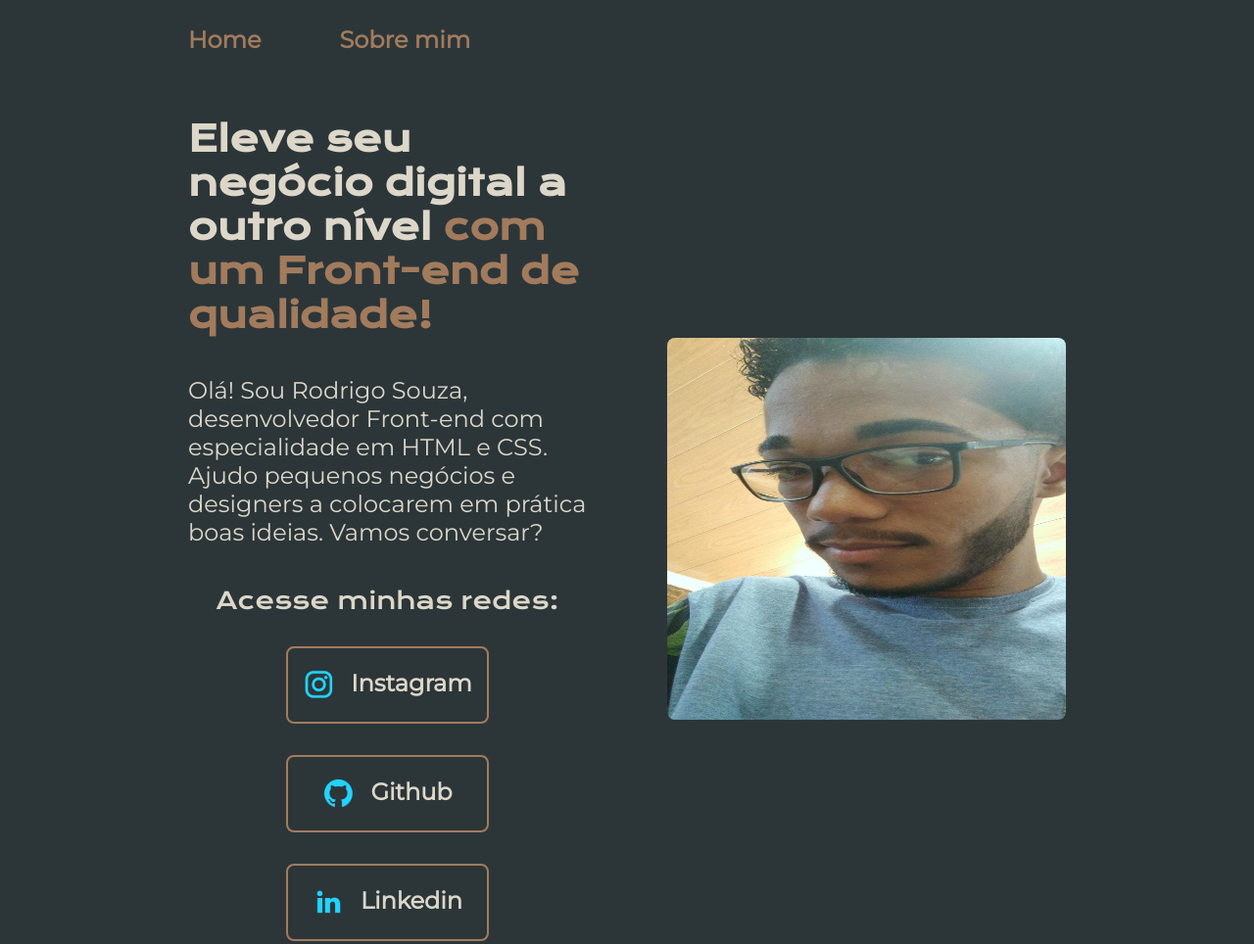
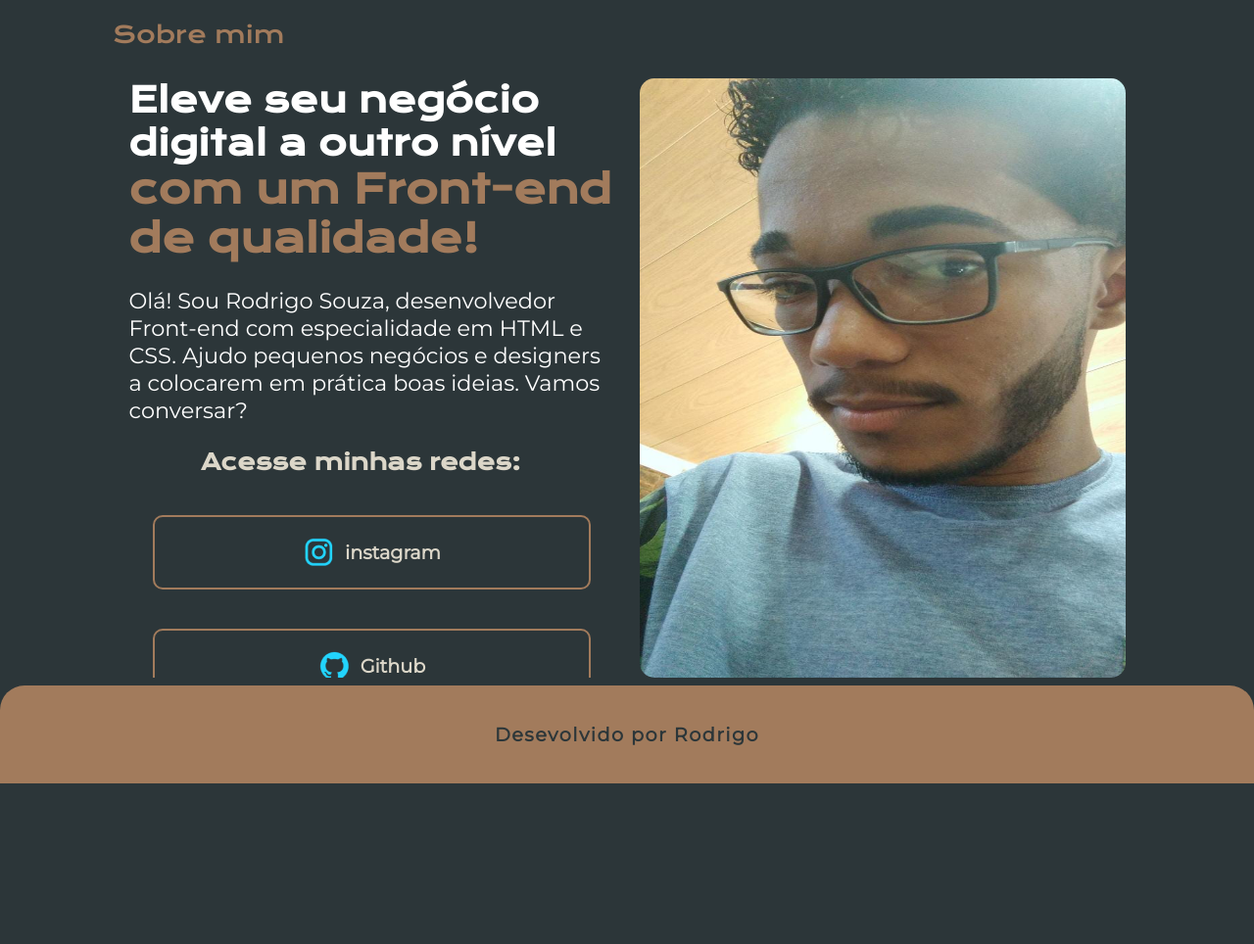
Before and after one commit to Devjhonax/portifolioDeRodrigo, a plain HTML site: page index.html in a window 1280 px wide. Shown: the top 964 px of the page at 98% size. After the commit the page ends 800 px from the top, so only its background shows below. Drawn offline with nearby package versions, Linux system fonts and the light colour scheme.

Commit message:
portifolio remake

```diff
--- /dev/null
+++ b/assets/reset.css
@@ -0,0 +1,21 @@
+@import url('https://fonts.googleapis.com/css2?family=Krona+One&display=swap');
+
+@import url('https://fonts.googleapis.com/css2?family=Montserrat&display=swap');
+
+@import url('https://fonts.googleapis.com/css2?family=Montserrat&display=swap');
+
+:root {
+    --cor-primaria: #2C3639;
+    --cor-secundaria: #DCD7C9;
+    --cor-terciaria: #A27B5C;
+    --cor-hover: #3F4E4F;
+
+    --fonte-primaria: "Krona One", sans-serif;
+    --fonte-secundaria: "Montserrat", sans-serif;
+}
+
+*{
+    padding: 0;
+    margin: 0;
+    box-sizing: border-box;
+}
--- /dev/null
+++ b/assets/style.css
@@ -0,0 +1,196 @@
+@import url(/assets/reset.css);
+
+body {
+    background-color: var(--cor-primaria);
+}
+
+header {
+    position: sticky;
+    top: 0;
+    background-color: var(--cor-primaria);
+    font-family: var(--fonte-primaria);
+    padding: 25px;
+    display: flex;
+    height: 70px;
+    align-items: center;
+
+}
+
+header a {
+    color: var(--cor-terciaria);
+    font-weight: 500;
+    font-size: 1.1rem;
+    text-decoration: none;
+    transition: 0.6s;
+}
+
+header a:hover {
+    color: #f5d1b4;
+    cursor: pointer;
+}
+
+main {
+    padding: 10px 20px;
+}
+
+.perfil {
+    display: flex;
+    justify-content: center;
+}
+
+.perfil img {
+    width: 90%;
+    height: 400px;
+    border-radius: 15px;
+    margin-bottom: 35px;
+}
+
+.texto {
+    font-family: var(--fonte-primaria);
+    color: #ffffff;
+    font-size: 1.1rem;
+}
+
+span {
+    color: var(--cor-terciaria);
+    font-size: 2.5rem;
+}
+
+h3 {
+    width: 17ch;
+    text-wrap: nowrap;
+    overflow: hidden;
+    animation: letter-animation 2.5s steps(35) infinite alternate-reverse;
+}
+
+.sobre h1 {
+    color: var(--cor-terciaria);
+}
+
+@keyframes letter-animation {
+    from {
+        width: 0ch;
+    }
+}
+
+.texto p {
+    margin: 25px 0;
+    font-family: var(--fonte-secundaria);
+    font-size: 1.4rem;
+}
+
+.redes {
+    display: flex;
+    align-items: center;
+    flex-direction: column;
+    gap: 15px;
+}
+
+.icons {
+    display: flex;
+    align-items: center;
+    justify-content: center;
+    border: 2px solid var(--cor-terciaria);
+    padding: 20px 15px;
+    gap: 10px;
+    width: 90%;
+    border-radius: 10px;
+    transition: 0.6s;
+    margin-top: 25px;
+}
+
+.icons:hover {
+    background-color: var(--cor-terciaria);
+    border: 2px solid var(--cor-secundaria);
+    cursor: pointer;
+    transform: scale(1.1);
+}
+
+.icons:hover a {
+    color: var(--cor-primaria);
+}
+
+.redes h3 {
+    color: var(--cor-secundaria);
+    font-size: 1.4rem;
+    font-family: var(--fonte-primaria);
+}
+
+.icons a {
+    color: var(--cor-secundaria);
+    font-family: var(--fonte-secundaria);
+    text-decoration: none;
+    font-size: 1.2rem;
+    font-weight: 700;
+    transition: 0.6s;
+}
+
+footer {
+    margin-top: 25px;
+    height: 100px;
+    background-color: var(--cor-terciaria);
+    display: flex;
+    align-items: center;
+    justify-content: center;
+    color: var(--cor-primaria);
+    font-size: 1.2rem;
+    font-weight: 600;
+    letter-spacing: 1.5px;
+    font-family: var(--fonte-secundaria);
+    border-radius: 25px 25px 0px 0px;
+}
+
+@media screen and (min-width: 700px) {
+    body {
+        height: 100vh;
+        overflow: hidden;
+    }
+
+    header {
+        padding: 0 0 0 115px;
+        background-color: transparent;
+    }
+
+    header a {
+        font-size: 1.5rem;
+    }
+
+    main {
+        display: flex;
+        justify-content: center;
+        gap: 25px;
+        height: 79%;
+    }
+
+    .perfil {
+        order: 1;
+        width: 40%;
+    }
+
+    .perfil img {
+        width: 100%;
+        height: 100%;
+    }
+
+    .todo {
+        display: flex;
+        flex-direction: column;
+        width: 40%;
+        height: 100%;
+        overflow: hidden scroll;
+        scrollbar-width: none;
+    }
+
+    footer {
+        position: absolute;
+        bottom: 0;
+        left: 0;
+        right: 0;
+    }
+
+    .sobre {
+        width: 40%;
+    }
+
+
+}
--- a/index.html
+++ b/index.html
@@ -1,42 +1,50 @@
 <!DOCTYPE html>
 <html lang="pt-br">
+
 <head>
     <meta charset="UTF-8">
     <meta name="viewport" content="width=device-width, initial-scale=1.0">
     <title>Portifólio</title>
-    <link rel="stylesheet" href="./styles/style.css">
+    <link rel="stylesheet" href="assets/style.css">
 </head>
+
 <body>
-    <header class="cabecalho">
-        <nav class="cabecalho__menu">
-            <a class="cabecalho__menu__link" href="index.html">Home</a>
-            <a class="cabecalho__menu__link" href="about.html">Sobre mim</a>
-        </nav>
-    </header>
-    <main class="apresentacao">
-    <section class="apresentacao__conteudo">
-        <h1 class="apresentacao__conteudo__titulo">Eleve seu negócio digital a outro nível <strong class="titulo-destaque">com um Front-end de qualidade!</strong></h1>
-        <p class="apresentacao__conteudo__texto">Olá! Sou Rodrigo Souza, desenvolvedor Front-end com especialidade em HTML e CSS. Ajudo pequenos negócios e designers a colocarem em prática boas ideias. Vamos conversar?</p>
-        <div class="apresentacao__links">
-            <h2 class="apresentacao__links__subtitulo">Acesse minhas redes:</h2>
-        <a class="apresentacao__links__navegacao" href="https://instagram.com/rodrigosouzabrs">
-           <img src="./assets/instagram.png" alt="Instagram">
-            Instagram
-        </a>
-        <a class="apresentacao__links__navegacao" href="https://github.com/Rodrigo0e">
-            <img src="./assets/github.png" alt="Github">
-            Github
-        </a>
-        <a class="apresentacao__links__navegacao" href="https://linkedin.com/in/Rodrigo Barros Souza">
-            <img src="./assets/linkedin.png" alt="Linkedin">
-            Linkedin
-        </a>
+    <header><a href="about.html">Sobre mim</a></header>
+    <main>
+        <div class="perfil">
+            <img src="assets/img/img.jpg" alt="Perfil">
         </div>
-    </section>
-<img class="foto_de_Rodrigo" src="./assets/img.jpg" alt="Foto de Rodrigo">
+
+        <div class="todo">
+            <div class="texto">
+                <h1>Eleve seu negócio digital a outro nível <span>com um
+                        Front-end de qualidade!</span>
+                </h1>
+                <p>Olá! Sou Rodrigo Souza, desenvolvedor Front-end com especialidade em HTML
+                    e CSS. Ajudo pequenos negócios e designers a colocarem em prática boas ideias. Vamos conversar?
+                </p>
+            </div>
+
+            <div class="redes">
+                <h3>Acesse minhas redes:</h3>
+                <div class="icons">
+                    <img src="assets/img/instagram.png" alt="">
+                    <a href="https://instagram.com/rodrigosouzabrs" target="_blank">instagram</a>
+                </div>
+                <div class="icons">
+                    <img src="assets/img/github.png" alt="">
+                    <a href="https://github.com/Rodrigo0e" target="_blank">Github</a>
+                </div>
+                <div class="icons">
+                    <img src="assets/img/linkedin.png" alt="">
+                    <a href="https://linkedin.com/in/Rodrigo Barros Souza" target="_blank">Linkedin</a>
+                </div>
+            </div>
+        </div>
     </main>
-    <footer class="rodape">
+    <footer>
         <p>Desevolvido por Rodrigo</p>
     </footer>
 </body>
+
 </html>
--- a/styles/style.css
+++ /dev/null
@@ -1,142 +0,0 @@
-@import url('https://fonts.googleapis.com/css2?family=Krona+One&display=swap');
-
-@import url('https://fonts.googleapis.com/css2?family=Montserrat&display=swap');
-
-@import url('https://fonts.googleapis.com/css2?family=Montserrat&display=swap');
-
-:root {
-    --cor-primaria: #2C3639;
-    --cor-secundaria: #DCD7C9;
-    --cor-terciaria: #A27B5C;
-    --cor-hover: #3F4E4F;
-
-    --fonte-primaria: "Krona One", sans-serif;
-    --fonte-secundaria: "Montserrat", sans-serif;
-}
-
-* {
-    margin: 0;
-    padding: 0;
-}
-
-body {
-    box-sizing: border-box;
-    background-color: var(--cor-primaria);
-    color: var(--cor-secundaria);
-}
-
-.cabecalho {
-    padding: 2% 0 0 15%;
-}
-
-.cabecalho__menu {
-    display: flex;
-    gap: 80px;
-}
-
-.cabecalho__menu__link {
-    font-family: var(--fonte-secundaria);
-    font-size: 1.5rem;
-    font-weight: 600;
-    color: var(--cor-terciaria);
-    text-decoration: none;
-}
-
-.apresentacao {
-    padding: 5% 15%;
-    display: flex;
-    align-items: center;
-    justify-content: space-between;
-    gap: 82px;
-}
-
-.apresentacao__conteudo {
-    width: 50%;
-    display: flex;
-    flex-direction: column;
-    gap: 40px;
-}
-
-.apresentacao__conteudo__titulo {
-    font-size: 2.25rem;
-    font-family:  var(--fonte-primaria);
-}
-
-.titulo-destaque {
-    color: var(--cor-terciaria);
-}
-
-.apresentacao__conteudo__texto {
-    font-size: 1.5rem;
-    font-family: var(--fonte-secundaria);
-}
-
-.apresentacao__links {
-    display: flex;
-    flex-direction: column;
-    justify-content: space-between;
-    align-items: center;
-    gap: 32px;
-}
-
-.apresentacao__links__subtitulo {
-    font-family:  var(--fonte-primaria);
-    font-weight: 400;
-    font-size: 1.5rem;
-}
-
-.apresentacao__links__navegacao {
-    display: flex;
-    justify-content: center;
-    gap: 16px;
-    border: 2px solid var(--cor-terciaria);
-    width: 50%;
-    text-align: center;
-    border-radius: 8px;
-    font-size: 1.5rem;
-    font-weight: 600;
-    padding: 21.5px 0;
-    text-decoration: none;
-    color: var(--cor-secundaria);
-    font-family: var(--fonte-secundaria);
-}
-
-.apresentacao__links__link:hover {
-    background-color: var(--cor-hover);
-    border: 4px solid var(--cor-terciaria);
-}
-
-.foto_de_Rodrigo {
-    border-radius: 8px;
-    width: 50%;
-    height: 390px;
-}
-
-.rodape {
-    padding: 24px;
-    color: var(--cor-primaria);
-    background-color: var(--cor-terciaria);
-    text-align: center;
-    font-family: var(--fonte-secundaria);
-    font-size: 1.5rem;
-    font-weight: 400;
-}
-
-@media (max-width: 1200px) {
-    .cabecalho {
-        padding: 10%;
-    }
-
-    .cabecalho__menu {
-        justify-content: center;
-    }
-
-    .apresentacao {
-        flex-direction: column-reverse;
-        padding: 5%;
-    }
-
-    .apresentacao__conteudo {
-        width: auto;
-    }
-}
```
Also changed, not shown: about.html (+24 -14 lines), assets/Imagem.png (deleted), assets/img/github.png (renamed from assets/github.png), assets/img/img.jpg (renamed from assets/img.jpg), assets/img/instagram.png (renamed from assets/instagram.png), assets/img/linkedin.png (renamed from assets/linkedin.png), assets/twitch.png (deleted), assets/twitter-novo.png (deleted), assets/twitter.png (deleted).
